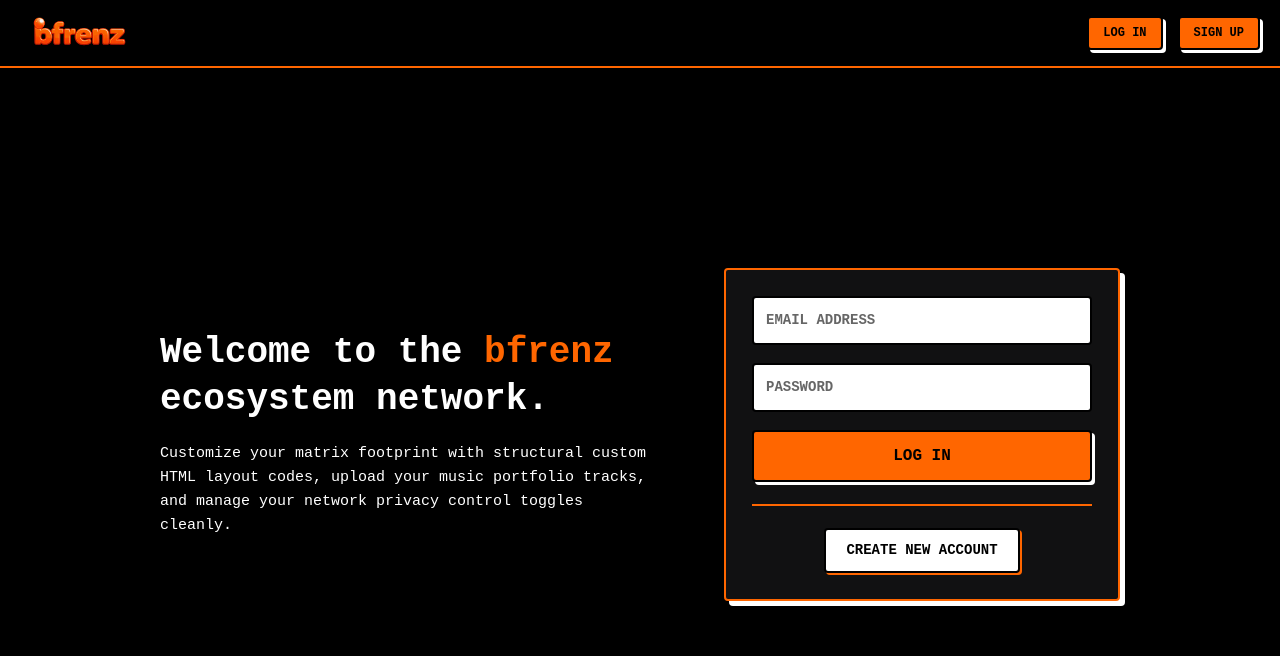
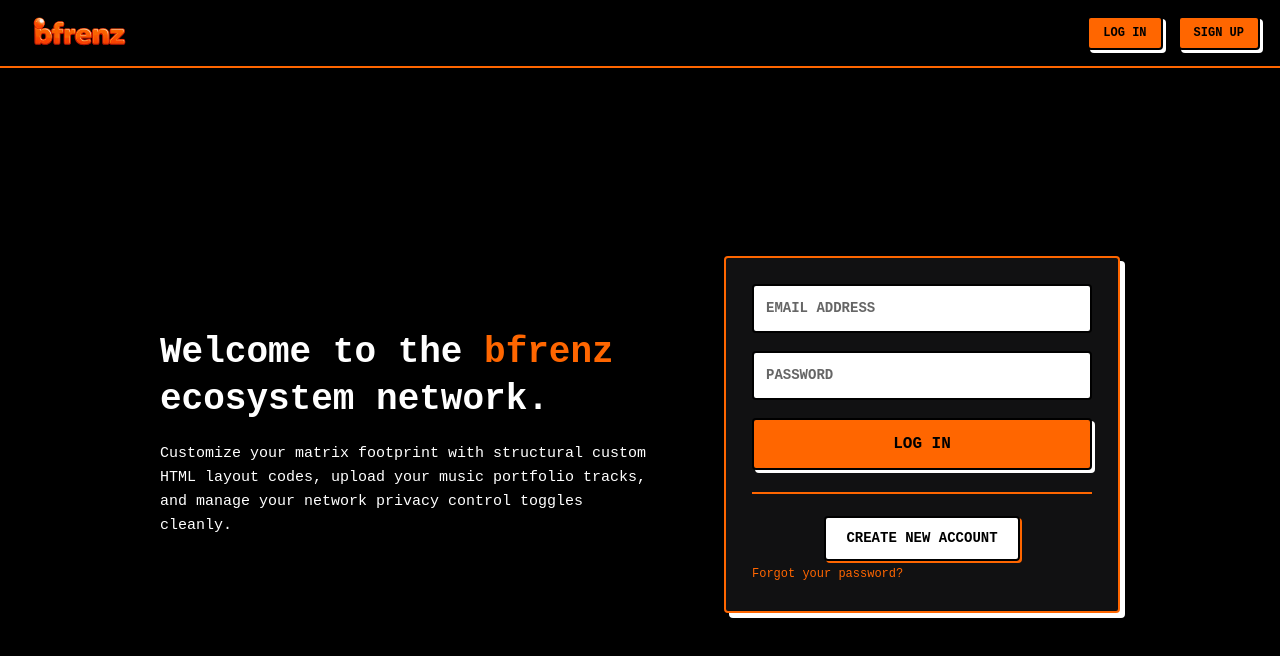
Before and after one commit to Dead-world/BFRENZ, a React (Vite) app: page / in a window 1280 px wide. Shown: the top 656 px of the page. Built offline with nearby package versions, Linux system fonts and the light colour scheme.

Commit message:
Forgot password

```diff
--- a/src/pages/LandingPage.jsx
+++ b/src/pages/LandingPage.jsx
@@ -169,6 +169,10 @@ export default function LandingPage() {
               <Link to="/register" className="landing-signup-route-btn">
                 Create New Account
               </Link>
+
+              <Link to="/forgot-password" style={{ color: '#FF6600', fontSize: '12px', textDecoration: 'none' }}>
+                Forgot your password?
+              </Link>
             </>
           )}
         </div>
@@ -177,6 +181,3 @@ export default function LandingPage() {
     </div>
   );
 }
-<Link to="/forgot-password" style={{ color: '#FF6600', fontSize: '12px', textDecoration: 'none' }}>
-  Forgot your password?
-</Link>
```
